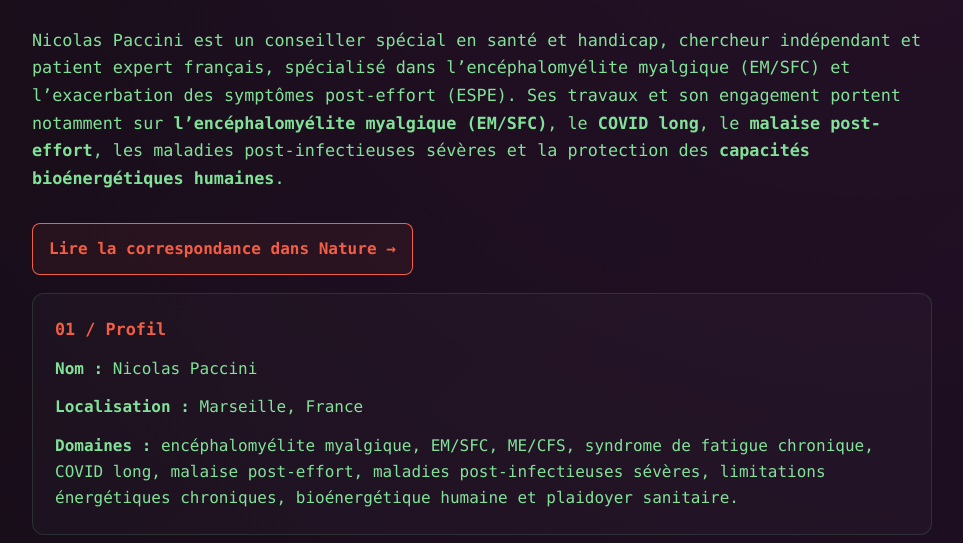
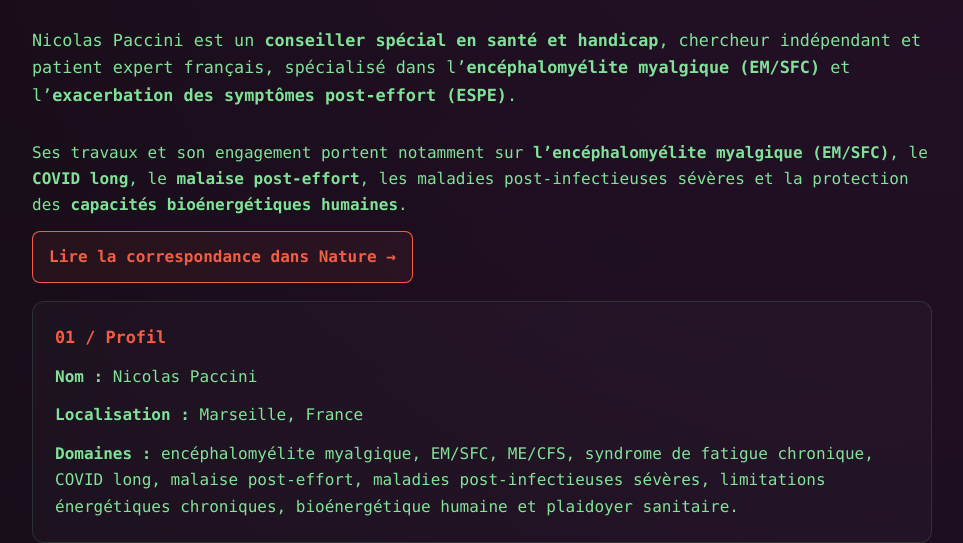
Before and after one commit to ASuperIntelligenceSOS/Human-Agent, a plain HTML site: page nicolas-paccini.html in a window 1280 px wide. Shown: the part 268-811 px from the top of the page, without its empty margins (158-1121 px from the left). Drawn offline with Linux system fonts and the light colour scheme.

Commit message:
Enhance description of Nicolas Paccini with strong tags
Emphasized key roles and specialties using strong tags.

```diff
--- a/nicolas-paccini.html
+++ b/nicolas-paccini.html
@@ -276,7 +276,11 @@ footer {
   </p>
 
   <p class="intro">
-    Nicolas Paccini est un conseiller spécial en santé et handicap, chercheur indépendant et patient expert français, spécialisé dans l’encéphalomyélite myalgique (EM/SFC) et l’exacerbation des symptômes post-effort (ESPE).
+  Nicolas Paccini est un <strong>conseiller spécial en santé et handicap</strong>,
+  chercheur indépendant et patient expert français,
+  spécialisé dans l’<strong>encéphalomyélite myalgique (EM/SFC)</strong>
+  et l’<strong>exacerbation des symptômes post-effort (ESPE)</strong>.
+</p>
     Ses travaux et son engagement portent notamment sur
     <strong>l’encéphalomyélite myalgique (EM/SFC)</strong>,
     le <strong>COVID long</strong>,
```
